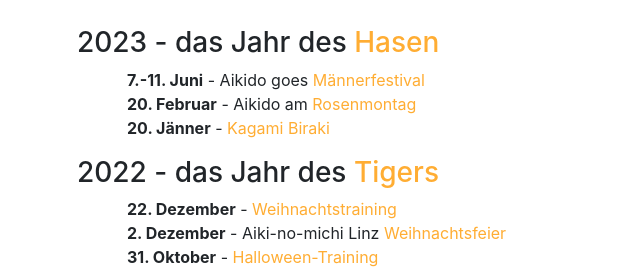
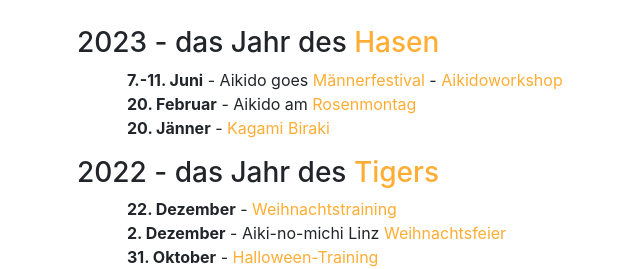
Before and after one commit to TWachs/aikinomichi-linz, a Jekyll site: the page built from aktuelles.md, in a window 1280 px wide and 900 px high, scrolled down 395 px, cut to the strip 190-459 px from the top of the window. Shown: the whole strip, without its empty margins (8-648 px from the left). Built offline with Jekyll 4.4.1, drawn with Linux system fonts in a browser that asks for light colours; nearby versions of some CDN libraries.

Commit message:
Update aktuelles.md

```diff
--- a/aktuelles.md
+++ b/aktuelles.md
@@ -10,7 +10,7 @@ title: Aktuelles
 
 ### 2023 - das Jahr des [Hasen](https://www.facebook.com/photo/?fbid=594639669337915&set=a.441578571310693){:target="_blank"}
 
-* **7.-11. Juni** - Aikido goes [Männerfestival](https://www.maennerfestival.at/){:target="_blank"}
+* **7.-11. Juni** - Aikido goes [Männerfestival](https://www.maennerfestival.at/){:target="_blank"} - [Aikidoworkshop](https://www.maennerfestival.at/aikido.html){:target="_blank"}
 * **20. Februar** - Aikido am [Rosenmontag](https://www.facebook.com/photo/?fbid=638725011596047&set=pcb.638725098262705){:target="_blank"}
 * **20. Jänner** - [Kagami Biraki](https://www.facebook.com/photo/?fbid=10227879238633736&set=pcb.10227879239073747){:target="_blank"}
 
```
